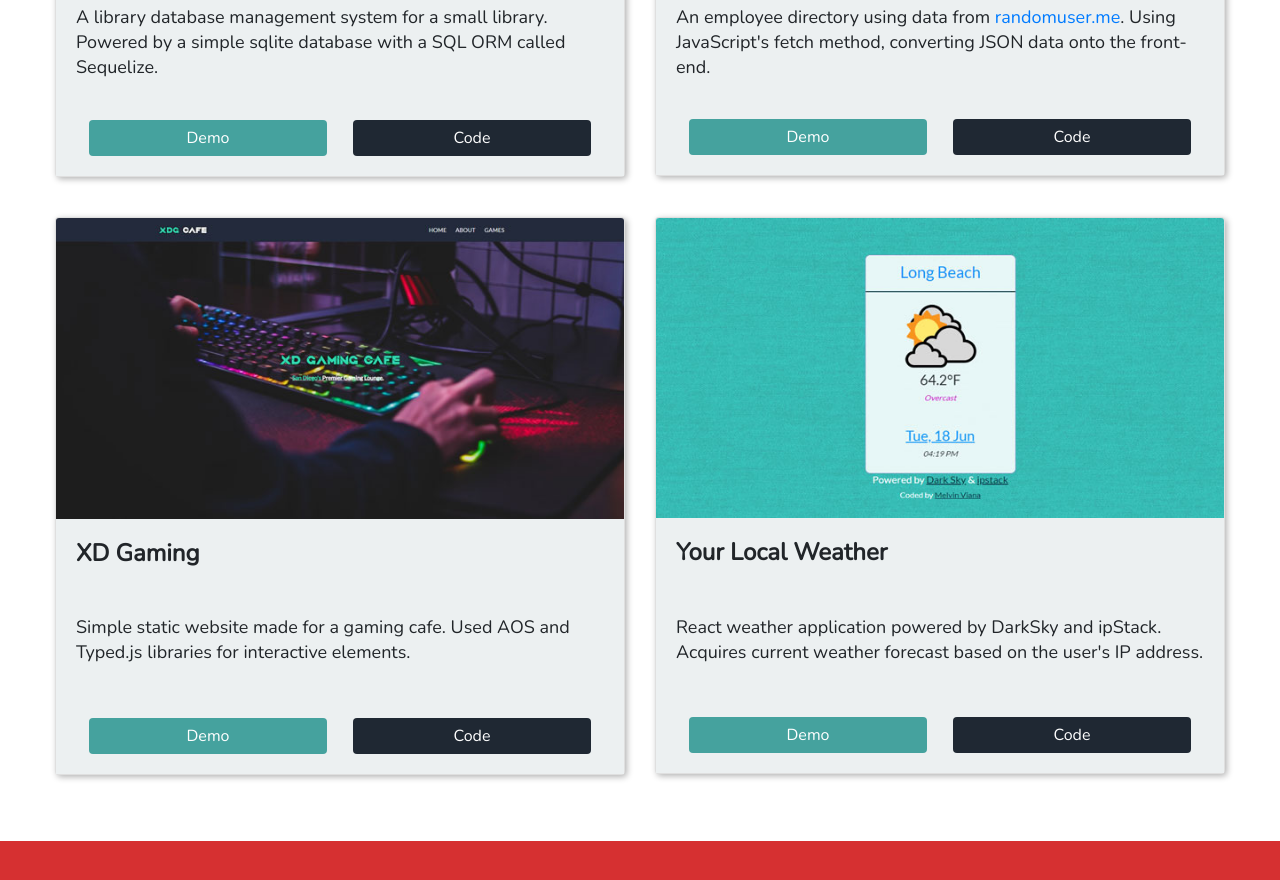
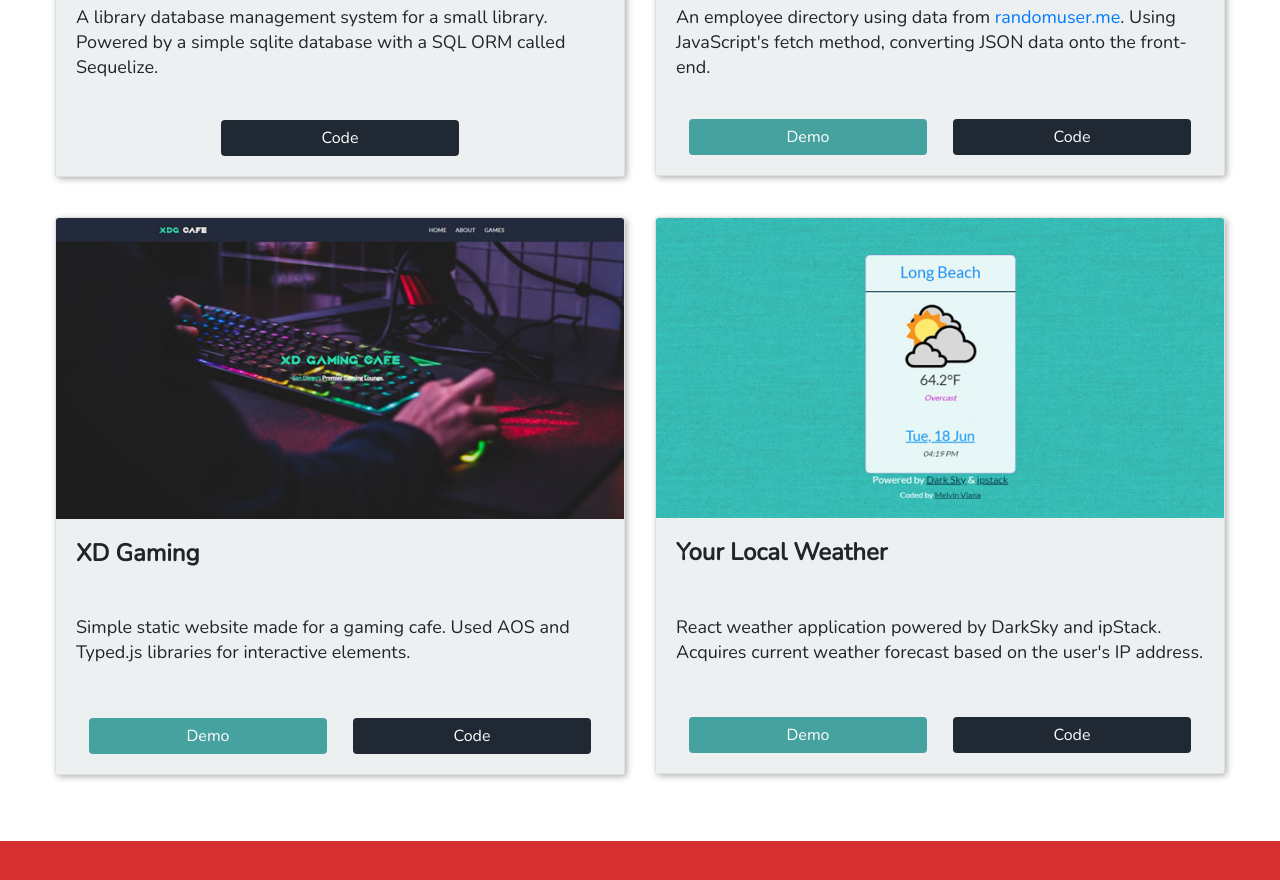
Before and after one commit to Melvin-Viana/personal-portfolio, a plain HTML site: page index.html in a window 1280 px wide. Shown: the part 2520-3400 px from the top of the page. Drawn offline with nearby package versions, Linux system fonts and the light colour scheme; some packages are replaced by stand-ins of ours; a script that the page names is missing.

Commit message:
New Resume

```diff
--- a/index.html
+++ b/index.html
@@ -167,7 +167,6 @@
 									A library database management system for a small library. Powered by a simple sqlite database with a SQL ORM called Sequelize.
 								</p>
 								<div class="portfolio-buttons">
-									<a href="https://sequelizeappmv.herokuapp.com" class="btn btn-demo" target="_blank">Demo</a>
 									<a href="https://github.com/Melvin-Viana/Project10-Build_A_Library_manager-Treehouse" class="btn btn-code" target="_blank">Code</a>
 								</div>
 							</div>
```
Also changed, not shown: 1 other file.
